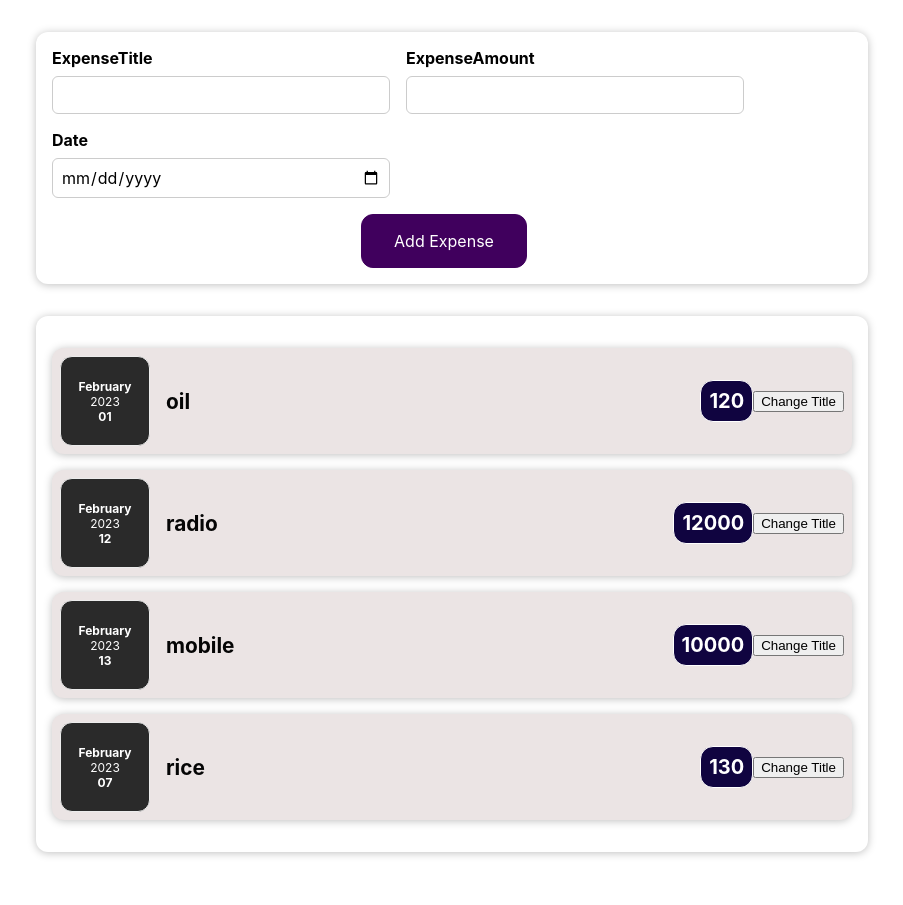
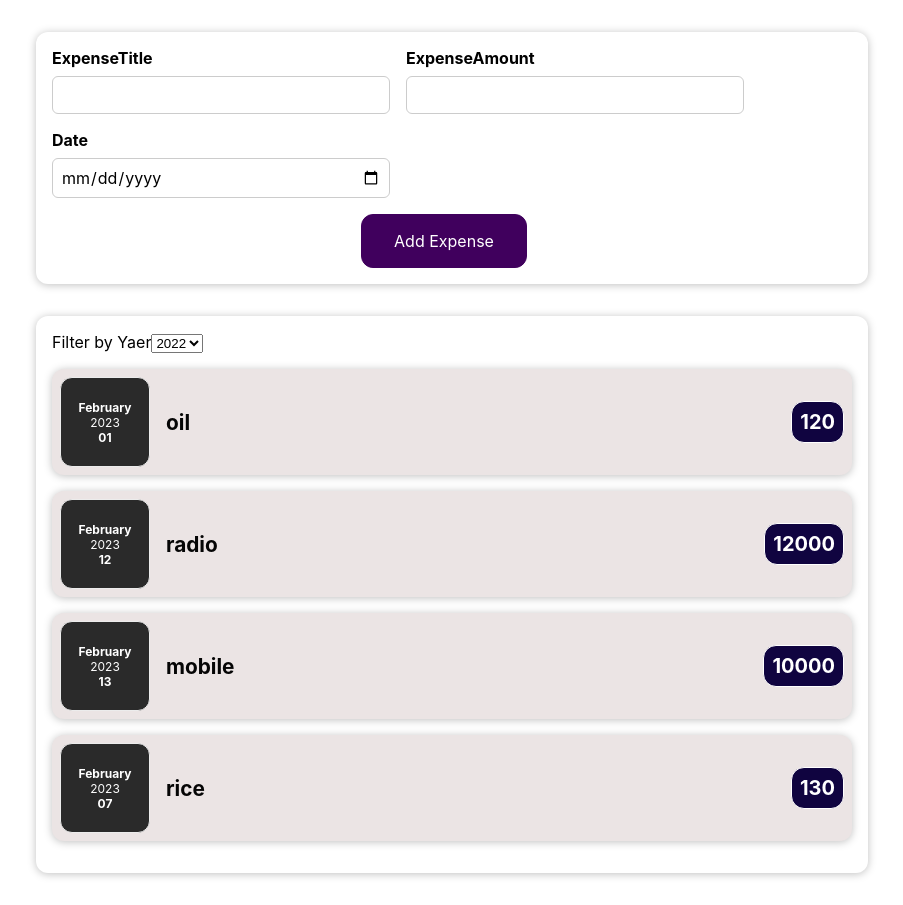
Before and after one commit to tanukeshari/tanukeshari-expenseitem, a React (Create React App) app: page / in a window 1280 px wide. Shown: the whole page, without its empty margins (188-1091 px from the left). Before the commit the page ends 884 px from the top, so only its background shows below. Built offline with nearby package versions, Linux system fonts and the light colour scheme.

Commit message:
Adding-a-filter-

```diff
--- /dev/null
+++ b/src/component/Expenses/ExpenseFilter.js
@@ -0,0 +1,23 @@
+import React from 'react';
+import './ExpenseFilter.css';
+
+const ExpenseFilter=(props)=>{
+    const dropdownChangeHandler=(event)=>{
+        props.onChangeHandler(event.target.value);
+
+    };
+    return(
+        <div className='expense-filter'>
+            <div className='expense-filter__control'>
+                <label>Filter by Yaer</label>
+                <select value ={props.select} on onChange={dropdownChangeHandler}>
+                    <option value="2022">2022</option>
+                    <option value="2021">2021</option>
+                    <option value="2020">2020</option>
+                    <option value="2019">2019</option>
+                </select>
+            </div>
+            </div>
+    )
+}
+export default ExpenseFilter;
--- a/src/component/Expenses/Expenseitem.js
+++ b/src/component/Expenses/Expenseitem.js
@@ -7,19 +7,16 @@
   const [title, setTitle] = useState(props.title);
   console.log('Expenseitem evaluated by React');
 
-  const clickHandler = () => {
-    setTitle('Updated');
-    console.log(title);
-  };
+
   return (
     <Card className="expense-item">
 
       <ExpenseDate date={props.date} />
       <div className="expense-item__discription">
-        <h2>{title}</h2>
+        <h2>{props.title}</h2>
         <div className="expense-item__price">{props.amount}</div>
       </div>
-      <button onClick={clickHandler}>Change Title</button>
+
     </Card>
   );
 }
--- a/src/component/Expenses/Expenses.js
+++ b/src/component/Expenses/Expenses.js
@@ -1,12 +1,19 @@
-import React from 'react';
+import React, { useState } from 'react';
 
 import Expenseitem from "./Expenseitem";
 import Card from '../UI/Card';
+ import ExpenseFilter from './ExpenseFilter';
 import './Expenses.css';
 
   const Expenses=(props)=> {
+    const [filteredYear,setFilteredYear] = useState('2022');
+
+    const filterChangeHandler=selectedYaer=>{
+      setFilteredYear(selectedYaer);
+    }
 return(
     <Card className="expenses">
+      <ExpenseFilter selected={filteredYear}onChangeFilter={filterChangeHandler}/>
         <Expenseitem
         title={props.items[0].title}
         amount={props.items[0].amount}
```
Also changed, not shown: src/component/NewExpense/ExpenseForm.js (+33 -1 lines), src/component/Expenses/ExpenseFilter.css (added).
